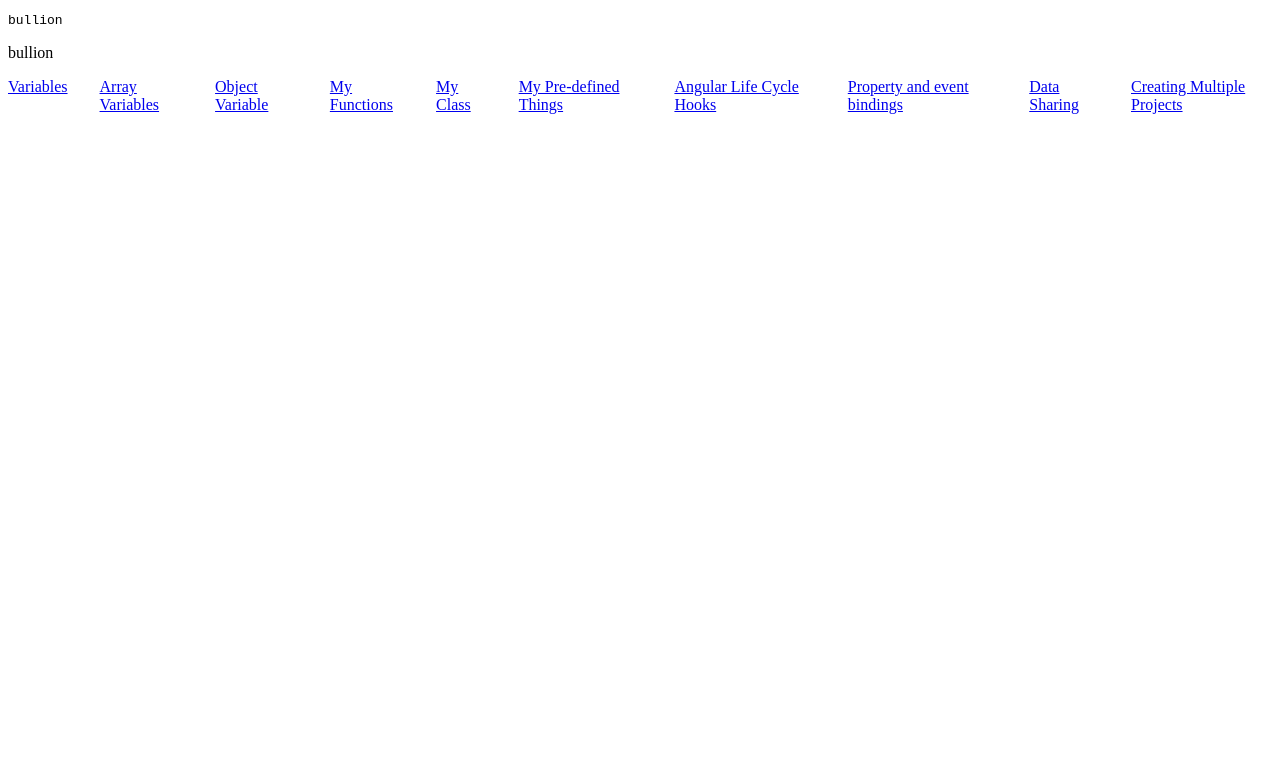
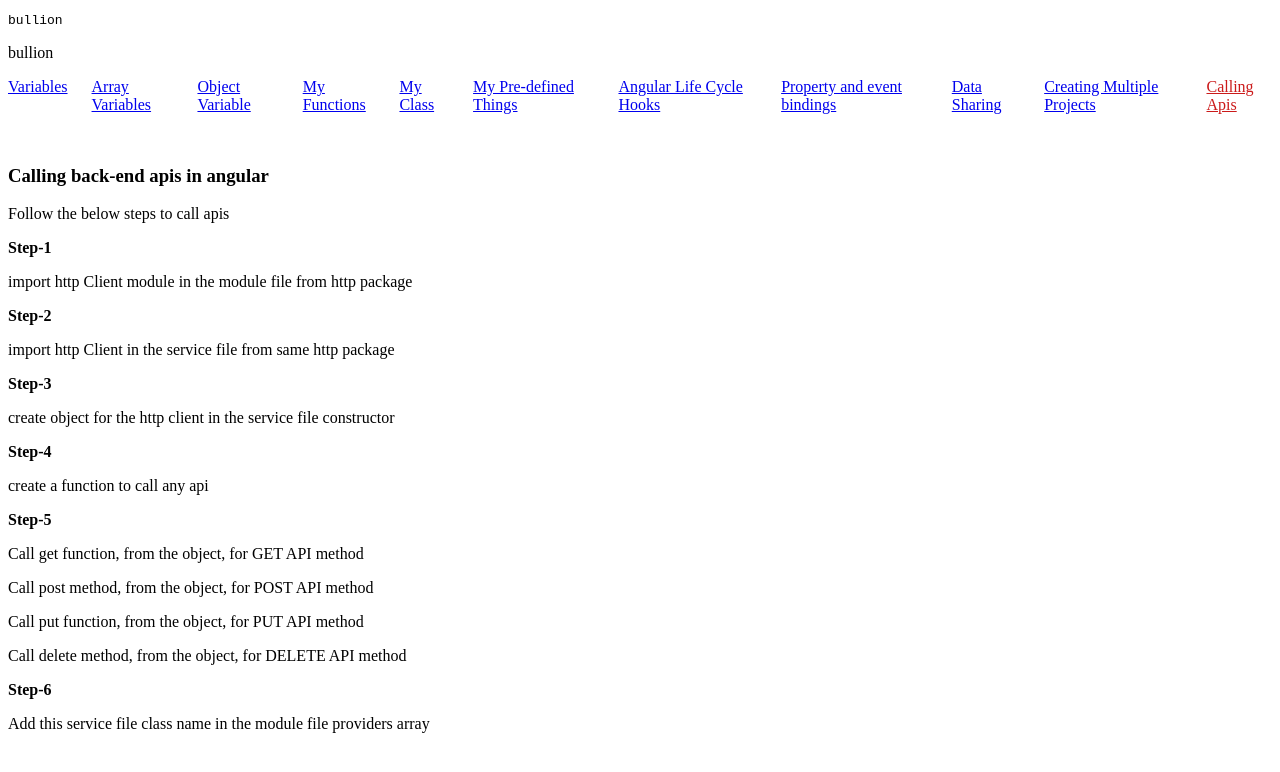
Before and after one commit to Battula-V/live-project, an Angular app: page /calling-apis in a window 1280 px wide. Before the commit this address led to /. Shown: the top 772 px of the page. Built offline with nearby package versions, Linux system fonts and the light colour scheme.

Commit message:
calling-api's

```diff
--- a/src/app/app-routing.module.ts
+++ b/src/app/app-routing.module.ts
@@ -14,6 +14,7 @@ import { DataSharingTypeTwoComponent } from './components/data-sharing/component
 import { DataSharingTypeThreeComponent } from './components/data-sharing/components/data-sharing-type-three/data-sharing-type-three.component';
 import { DataSharingTypeFourComponent } from './components/data-sharing/components/data-sharing-type-four/data-sharing-type-four.component';
 import { CreatingMultipleProjectsComponent } from './components/creating-multiple-projects/creating-multiple-projects.component';
+import { CallingApisComponent } from './components/calling-apis/calling-apis.component';
 const routes: Routes = [
   {
     path:"",
@@ -73,6 +74,10 @@ const routes: Routes = [
   {
     path : "creating-multiple-projects",
     component : CreatingMultipleProjectsComponent
+  },
+  {
+    path  : "calling-apis",
+    component : CallingApisComponent
   }
 ];
 
--- a/src/app/app.module.ts
+++ b/src/app/app.module.ts
@@ -19,6 +19,7 @@ import { DataSharingTypeTwoComponent } from './components/data-sharing/component
 import { DataSharingTypeThreeComponent } from './components/data-sharing/components/data-sharing-type-three/data-sharing-type-three.component';
 import { DataSharingTypeFourComponent } from './components/data-sharing/components/data-sharing-type-four/data-sharing-type-four.component';
 import { CreatingMultipleProjectsComponent } from './components/creating-multiple-projects/creating-multiple-projects.component';
+import { CallingApisComponent } from './components/calling-apis/calling-apis.component';
 @NgModule({
   declarations: [
     AppComponent,
@@ -36,7 +37,8 @@ import { CreatingMultipleProjectsComponent } from './components/creating-multipl
     DataSharingTypeTwoComponent,
     DataSharingTypeThreeComponent,
     DataSharingTypeFourComponent,
-    CreatingMultipleProjectsComponent
+    CreatingMultipleProjectsComponent,
+    CallingApisComponent
   ],
   imports: [
     BrowserModule,
--- /dev/null
+++ b/src/app/components/calling-apis/calling-apis.component.html
@@ -0,0 +1,27 @@
+<h3> Calling back-end apis in angular </h3>
+<p> Follow the below steps to call apis </p>
+
+<b> Step-1</b>
+<p> import http Client module in the module file from http package</p>
+
+<b> Step-2</b>
+<p> import http Client in the service file from same http package</p>
+
+<b> Step-3</b>
+<p> create object for the http client in the service file constructor </p>
+
+<b> Step-4</b>
+<p> create a function to call any api </p>
+
+<b> Step-5 </b>
+<p> Call get function, from the object, for GET API method </p>
+
+<p> Call post method, from the object, for POST API method </p>
+
+
+<p> Call put function, from the object, for PUT API method </p>
+
+<p> Call delete method, from the object, for  DELETE API method </p>
+
+<b> Step-6</b>
+<p> Add this service file class name in the module file providers array </p>
--- a/src/app/components/menu-bar/menu-bar.component.html
+++ b/src/app/components/menu-bar/menu-bar.component.html
@@ -1,5 +1,5 @@
 <p>{{hostelName}}</p>
-<div  class="flex-layout">
+<div  class="flex-layout mb-2" >
     <div>
         <a routerLink="">Variables</a>
     </div>
@@ -30,4 +30,12 @@
     <div>
         <a routerLink="creating-multiple-projects" routerLinkActive="color-1">Creating Multiple Projects</a>
     </div>
+    <div>
+        <a routerLink="calling-apis" routerLinkActive="color-1"> Calling Apis</a>
+    </div>
 </div>
+
+
+<div  class="flex-layout">
+
+</div>
--- a/src/app/components/menu-bar/menu-bar.component.scss
+++ b/src/app/components/menu-bar/menu-bar.component.scss
@@ -2,9 +2,13 @@
 {
     display: flex;
     flex-direction: row;
-    gap:2rem;
+    gap:1.5rem;
 }
 .color-1
 {
     color:#cb1a1a;
 }
+.mb-2
+{
+    margin-bottom: 2rem;
+}
```
Also changed, not shown: src/app/components/calling-apis/calling-apis.component.ts (added, +10 -0 lines), src/app/components/calling-apis/calling-apis.component.scss (added), 1 other file (tests, documents, lock files or other folders).
